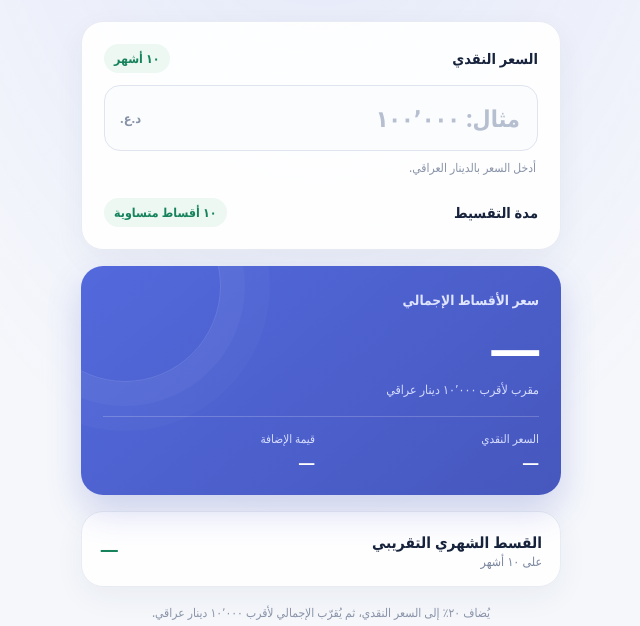
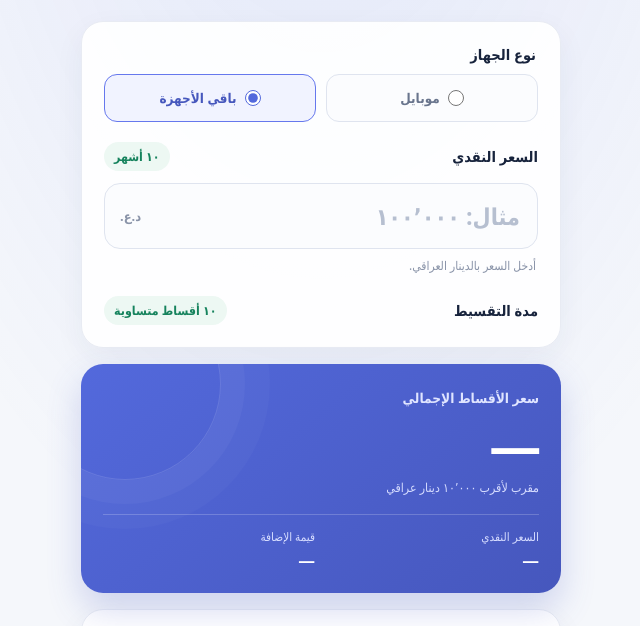
Before and after one commit to abotrab22/flash, a plain HTML site: page index.html in a window 1280 px wide. Shown: the part 156-782 px from the top of the page, without its empty margins (319-959 px from the left). Drawn offline with Linux system fonts and the light colour scheme.

Commit message:
Add device-specific installment rates
Co-authored-by: Copilot <223556219+Copilot@users.noreply.github.com>

```diff
--- a/index.html
+++ b/index.html
@@ -86,6 +86,59 @@
     }
 
     .calculator { padding: 22px; }
+
+    .device-field {
+      min-width: 0;
+      margin: 0 0 20px;
+      padding: 0;
+      border: 0;
+    }
+
+    .device-field legend {
+      margin-bottom: 10px;
+      font-size: .91rem;
+      font-weight: 750;
+    }
+
+    .device-options {
+      display: grid;
+      grid-template-columns: 1fr 1fr;
+      gap: 10px;
+    }
+
+    .device-option {
+      display: flex;
+      align-items: center;
+      justify-content: center;
+      gap: 8px;
+      min-height: 48px;
+      padding: 9px;
+      border: 1.5px solid #dfe4ef;
+      border-radius: 13px;
+      background: #fbfcfe;
+      color: #69758d;
+      font-size: .84rem;
+      font-weight: 700;
+      cursor: pointer;
+    }
+
+    .device-option:has(input:checked) {
+      border-color: #6678ed;
+      background: #f1f3ff;
+      color: #4657bd;
+    }
+
+    .device-option input {
+      width: 16px;
+      height: 16px;
+      margin: 0;
+      accent-color: #5369dc;
+    }
+
+    .device-option:focus-within {
+      outline: 3px solid rgba(102, 120, 237, .2);
+      outline-offset: 2px;
+    }
 
     .field-heading, .installment-heading {
       display: flex;
@@ -312,6 +365,19 @@
 
     <main>
       <section class="panel calculator" aria-label="مدخلات الحاسبة">
+        <fieldset class="device-field">
+          <legend>نوع الجهاز</legend>
+          <div class="device-options">
+            <label class="device-option">
+              <input type="radio" name="deviceType" value="mobile">
+              موبايل
+            </label>
+            <label class="device-option">
+              <input type="radio" name="deviceType" value="other" checked>
+              باقي الأجهزة
+            </label>
+          </div>
+        </fieldset>
         <div class="field-heading">
           <label for="cashPrice">السعر النقدي</label>
           <span class="term-badge">١٠ أشهر</span>
@@ -355,14 +421,14 @@
         <strong class="monthly-amount" id="monthlyAmount">—</strong>
       </section>
 
-      <p class="note">يُضاف ٢٠٪ إلى السعر النقدي، ثم يُقرّب الإجمالي لأقرب ١٠٬٠٠٠ دينار عراقي.</p>
+      <p class="note" id="pricingNote" aria-live="polite"></p>
       <button class="reset" id="reset" type="button">مسح الحاسبة</button>
     </main>
   </div>
 
   <script>
     (() => {
-      const RATE = 0.2;
+      const RATES = { mobile: 0.3, other: 0.2 };
       const INSTALLMENT_COUNT = 10;
       const ROUNDING_UNIT = 10000;
       const digits = new Map([
@@ -379,6 +445,8 @@
       const cashOutput = document.querySelector('#cashSummary');
       const increaseOutput = document.querySelector('#increaseAmount');
       const monthlyOutput = document.querySelector('#monthlyAmount');
+      const pricingNote = document.querySelector('#pricingNote');
+      const deviceInputs = document.querySelectorAll('input[name="deviceType"]');
 
       function parseAmount(value) {
         let normalized = [...value.trim()].map(character => digits.get(character) ?? character).join('');
@@ -402,6 +470,10 @@
       }
 
       function update() {
+        const deviceType = document.querySelector('input[name="deviceType"]:checked').value;
+        const rate = RATES[deviceType];
+        pricingNote.textContent = `يُضاف ${numberFormat.format(rate * 100)}٪ إلى السعر النقدي، ثم يُقرّب الإجمالي لأقرب ١٠٬٠٠٠ دينار عراقي.`;
+
         const cashPrice = parseAmount(cashInput.value);
         const hasPrice = cashInput.value.trim().length > 0;
         const validPrice = cashPrice !== null && cashPrice > 0;
@@ -420,7 +492,7 @@
         });
         if (!canCalculate) return;
 
-        const totalBeforeRounding = cashPrice * (1 + RATE);
+        const totalBeforeRounding = cashPrice * (1 + rate);
         const total = Math.round((totalBeforeRounding + Number.EPSILON) / ROUNDING_UNIT) * ROUNDING_UNIT;
         const increase = Math.round((total - cashPrice + Number.EPSILON) * 100) / 100;
         const monthly = Math.round((total / INSTALLMENT_COUNT + Number.EPSILON) * 100) / 100;
@@ -432,6 +504,7 @@
       }
 
       cashInput.addEventListener('input', update);
+      deviceInputs.forEach(input => input.addEventListener('change', update));
       document.querySelector('#reset').addEventListener('click', () => {
         cashInput.value = '';
         update();
```
Also changed, not shown: 1 other file.
